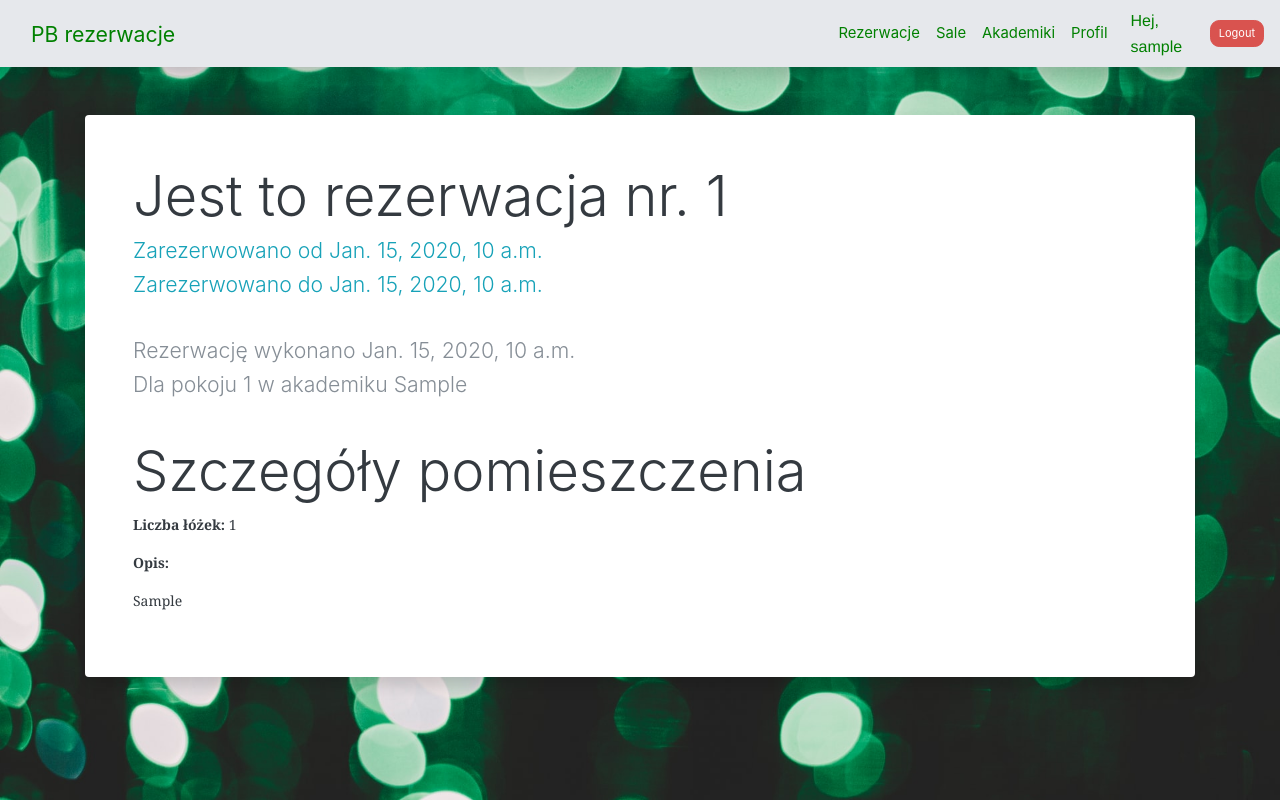
After one commit to MuskoM/bazy_danych_reservations, a Django app: a page that uses reservations/templates/reservations/detailed_room_reservation.html in a window 1280 px wide. The commit adds this page. Run offline with Django 3.2, Linux system fonts and the light colour scheme; a user stored in the database is signed in; tables that the repository leaves empty hold one stand-in row (values such as "Sample post"); some libraries are stand-ins or nearby versions.

Commit message:
Projekt skonczony. Hurra!!

```diff
--- a/reservations/admin.py
+++ b/reservations/admin.py
@@ -28,15 +28,15 @@ class RezerwacjaSaliAdmin(admin.ModelAdmin):
 
 
 class PracowaniaSpecjalistycznaAdmin(admin.ModelAdmin):
-    list_display = ['nr_pracowni','ilosc_miejsc','czy_rzutnik','osprzet']
+    list_display = ['nr_pracowni', 'id_wydzialu','ilosc_miejsc','czy_rzutnik','osprzet']
 
 
 class SalaAdmin(admin.ModelAdmin):
-    list_display = ['nr_sali','ilosc_miejsc','czy_rzutnik','jaka_tablica']
+    list_display = ['nr_sali', 'id_wydzialu','ilosc_miejsc','czy_rzutnik','jaka_tablica']
 
 
 class LaboratoriumAdmin(admin.ModelAdmin):
-    list_display = ['nr_laboratorium','ilosc_miejsc','czy_rzutnik','osprzet']
+    list_display = ['nr_laboratorium','id_wydzialu','ilosc_miejsc','czy_rzutnik','osprzet']
 
 
 class AkademikAdmin(admin.ModelAdmin):
--- a/reservations/models.py
+++ b/reservations/models.py
@@ -191,7 +191,8 @@ class RezerwacjaPokoju(models.Model):
         super(RezerwacjaPokoju, self).save(*args, **kwargs)
 
     def __str__(self):
-        return f'Rezerwacja: {self.id_rezerwacji_pokoju} Użytkownik {self.id_uzytkownika}'
+        #return f'Rezerwacja: {self.id_rezerwacji_pokoju} Użytkownik {self.id_uzytkownika}'
+        return f'{self.id_rezerwacji_pokoju}'
 
     class Meta:
         verbose_name_plural = "Rezerwacje Pokoi"
--- /dev/null
+++ b/reservations/templates/reservations/detailed_room_reservation.html
@@ -0,0 +1,17 @@
+{% extends "generic_site.html" %}
+
+{% block contents %}
+
+    <h2 class="display-4"> Jest to rezerwacja nr. {{ reservation.id_rezerwacji_pokoju }}</h2>
+    <h3 class="lead text-info"> Zarezerwowano od {{ reservation.data_od }}</h3>
+    <h3 class="lead text-info"> Zarezerwowano do {{ reservation.data_do }}</h3>
+    <hr>
+    <h3 class="lead"> Rezerwację wykonano {{ reservation.data_wykonania_rezerwacji }}</h3>
+    <h3 class="lead"> Dla pokoju {{ reservation.id_pokoju.id_pokoju }} w akademiku
+        {{ reservation.id_pokoju.id_akademika }}</h3>
+    <hr>
+    <h3 class="display-4">Szczegóły pomieszczenia</h3>
+    <p class="leads"><strong>Liczba łóżek:</strong> {{ beds_amount }}</p>
+    <p class="leads"><strong>Opis:</strong></p>
+    <p class="leads">{{ description }}</p>
+{% endblock contents %}
--- a/reservations/templates/reservations/profile.html
+++ b/reservations/templates/reservations/profile.html
@@ -18,8 +18,7 @@
 
         {% endblock info %}
         {% block res_links %}
-            <h2 style="display: flex; justify-content: center; align-content: center; margin-left: -1em">Twoje
-                rezerwacje</h2>
+            <h2 style="display: flex; justify-content: center; align-content: center; margin-left: -1em">Twoje rezerwacje sal</h2>
             <div style="display: flex; justify-content: center; align-content: center">
                 <a class="btn btn-success" style="margin-right: 1em" href="{% url "user_accepted_reservations" %}">Zaakceptowane
                     Rezerwacje</a>
@@ -29,8 +28,7 @@
                     rezerwacje</a>
             </div>
 
-            <h2 style="display: flex; justify-content: center; align-content: center; margin-left: -1em">Twoje
-                rezerwacje pokoi</h2>
+            <h2 style="display: flex; justify-content: center; align-content: center; margin-left: -1em">Twoje rezerwacje pokoi</h2>
             <div style="display: flex; justify-content: center; align-content: center; margin-bottom: 2em">
                 <a class="btn btn-success" style="margin-right: 1em" href="{% url "user_accepted_room_reservations" %}">Zaakceptowane
                     Rezerwacje</a>
--- a/reservations/templates/reservations/reservation_list.html
+++ b/reservations/templates/reservations/reservation_list.html
@@ -4,7 +4,7 @@
 {% block contents %}
     {% load static %}
     <link rel="stylesheet" type="text/css" href="{% static "reservations/css/reservations.css" %}">
-    <h1 class="display-3">Rezerwacje</h1>
+    <h1 class="display-3">Rezerwacje sal</h1>
     <div class="reservations-container">
         <div class="first-div">
 
--- a/reservations/templates/reservations/user_reservations/user_accepted_room_reservations_list.html
+++ b/reservations/templates/reservations/user_reservations/user_accepted_room_reservations_list.html
@@ -4,8 +4,5 @@
     <h1 align="center">Rezerwacje zaakceptowane</h1>
 {% endblock title %}
 
-{% block buttons %}
-    <div style="float: left;">
-        <button name="status" value="O" type="submit" class="btn btn-danger">Zabroń</button>
-    </div>
+{% block resing_button %}
 {% endblock %}
--- a/reservations/templates/reservations/user_reservations/user_declined_room_reservations_list.html
+++ b/reservations/templates/reservations/user_reservations/user_declined_room_reservations_list.html
@@ -4,8 +4,5 @@
     <h1 align="center">Rezerwacje odrzucone</h1>
 {% endblock title %}
 
-{% block buttons %}
-    <div style="float: left;">
-        <button name="status" value="Z" type="submit" class="btn btn-success">Zezwol</button>
-    </div>
+{% block resing_button %}
 {% endblock %}
--- a/reservations/urls.py
+++ b/reservations/urls.py
@@ -24,14 +24,14 @@ urlpatterns += [
 
     # DONE////
     # login required and admin sites
-    # TODO: rozminic usprawnienia, zeby tylko admin mial dostep do tych stron
     path('admin/pending_reservations/', login_required(Pending_reservations.as_view()), name="pending_reservations"),
     path('admin/pending_reservations/reservation=<int:reservation_id>/', login_required(Pending_reservations.as_view()),
          name="reservation_temp"),
     path('admin/declined_reservations/', views.declined_reservations, name="declined_reservations"),
     path('admin/accepted_reservations/', views.accepted_reservations, name="accepted_reservations"),
 
-    path('admin/pending_room_reservations/', login_required(Pending_room_reservations.as_view()), name="pending_room_reservations"),
+    path('admin/pending_room_reservations/', login_required(Pending_room_reservations.as_view()),
+         name="pending_room_reservations"),
     path('admin/pending_room_reservations/reservation=<int:reservation_id>/', login_required(Pending_room_reservations.as_view()),
          name="temp_reservation_room"),
 
@@ -56,6 +56,10 @@ urlpatterns += [
     path('user/all_reservations/res=<int:reservation_id>/resign', views.resign_from_reservation,
          name="resign_from_reservation"),
 
+    path('user/all_room_reservations/res=<int:room_reservation_id>/detail', views.detailed_room_reservation,
+         name="room_reservation_details"),
+    path('user/all_room_reservations/res=<int:room_reservation_id>/resign', views.resign_from_room_reservation,
+         name="resign_from_room_reservation"),
     # ////DONE
     # path('user/all_reservations/res=<int:reservation_id>/request', views.request_reservation),
 
--- a/reservations/views.py
+++ b/reservations/views.py
@@ -136,6 +136,8 @@ class Dormitory_Room_reservations(View):
     def get(self, request, id_akademika, id_pokoju):
         selected_room = Pokoj.objects.get(id_akademika=id_akademika, id_pokoju=id_pokoju)
         nr_pom = selected_room.id_pokoju
+        opis = selected_room.opis
+        ilosc_lozek = selected_room.ilosc_lozek
 
         room_reservations_list = RezerwacjaPokoju.objects.filter(id_pokoju=id_pokoju, status='Z')
         room_reservations_list = room_reservations_list.order_by("data_od")
@@ -144,7 +146,9 @@ class Dormitory_Room_reservations(View):
             "akademik_id": id_akademika,
             "selected_room": selected_room,
             "nr_pom": nr_pom,
-            "lista_rezerwacji": room_reservations_list
+            "lista_rezerwacji": room_reservations_list,
+            "opis": opis,
+            "ilosc_lozek": ilosc_lozek
         }
 
         return render(request, 'reservations/akademiki/pokoj.html', context)
@@ -160,8 +164,11 @@ class Dormitory_Room_reservations(View):
             new_reservation_form.data_do = new_reservation.cleaned_data['data_do']
 
             try:
-                new_reservation.save()
-                messages.success(request, 'Pomyślnie dokonano rezerwacji!!')
+                if RezerwacjaPokoju.objects.filter(id_uzytkownika=request.user.uzytkownik).exists():
+                    messages.error(request, 'Juz dokonałałeś jednej rezerwacji!!')
+                else:
+                    new_reservation.save()
+                    messages.success(request, 'Pomyślnie dokonano rezerwacji!!')
             except ValidationError:
                 messages.error(request, 'Nie dokonano rezerwacji!! Wybrano datę z przeszłośći')
 
@@ -193,7 +200,7 @@ class Pending_room_reservations(View):
         pending = RezerwacjaPokoju.objects.filter(status="R")
         pending = pending.order_by("data_od")
         context = {
-            "reservations_list": pending
+            "room_reservations_list": pending
         }
 
         return render(request, 'reservations/admin_reservations/pending_room_reservations_list.html', context)
@@ -233,10 +240,10 @@ def accepted_reservations(request):
 def declined_room_reservations(request):
     declined = RezerwacjaPokoju.objects.filter(status="O")
     context = {
-        "reservations_list": declined,
+        "room_reservations_list": declined,
     }
 
-    return render(request, 'reservations/admin_reservations/declined_reservations_list.html', context)
+    return render(request, 'reservations/admin_reservations/declined_room_reservations_list.html', context)
 
 
 @login_required
@@ -244,10 +251,10 @@ def accepted_room_reservations(request):
     accepted = RezerwacjaPokoju.objects.filter(status="Z")
 
     context = {
-        "reservations_list": accepted,
+        "room_reservations_list": accepted,
     }
 
-    return render(request, 'reservations/admin_reservations/accepted_reservations_list.html', context)
+    return render(request, 'reservations/admin_reservations/accepted_room_reservations_list.html', context)
 
 
 @login_required
@@ -292,7 +299,7 @@ def user_pending_room_reservations(request):
     pending = RezerwacjaPokoju.objects.filter(id_uzytkownika=user_id, status="R")
 
     context = {
-        "reservations_list": pending,
+        "room_reservations_list": pending,
     }
 
     return render(request, 'reservations/user_reservations/user_pending_room_reservations_list.html', context)
@@ -304,7 +311,7 @@ def user_declined_room_reservations(request):
     declined = RezerwacjaPokoju.objects.filter(id_uzytkownika=user_id, status="O")
 
     context = {
-        "reservations_list": declined
+        "room_reservations_list": declined
     }
 
     return render(request, 'reservations/user_reservations/user_declined_room_reservations_list.html', context)
@@ -316,7 +323,7 @@ def user_accepted_room_reservations(request):
     accepted_reservations = RezerwacjaPokoju.objects.filter(id_uzytkownika=user_id, status="Z")
 
     context = {
-        "reservations_list": accepted_reservations
+        "room_reservations_list": accepted_reservations
     }
 
     return render(request, 'reservations/user_reservations/user_accepted_room_reservations_list.html', context)
@@ -373,7 +380,32 @@ def resign_from_reservation(request, reservation_id):
 
     selected_reservation.delete()
 
-    return redirect('profil')
+    return redirect(request.META.get('HTTP_REFERER'))
+
+@login_required
+def detailed_room_reservation(request, room_reservation_id):
+    selected_room_reservation = RezerwacjaPokoju.objects.get(id_rezerwacji_pokoju=room_reservation_id)
+    akademik_id = selected_room_reservation.id_pokoju.id_akademika
+    ilosc_lozek = selected_room_reservation.id_pokoju.ilosc_lozek
+    opis = selected_room_reservation.id_pokoju.opis
+
+    context = {
+        "reservation": selected_room_reservation,
+        "akademik_id": akademik_id,
+        "beds_amount": ilosc_lozek,
+        "description": opis
+    }
+
+    return render(request, 'reservations/detailed_room_reservation.html', context)
+
+@login_required
+def resign_from_room_reservation(request, room_reservation_id):
+    user_reservations = RezerwacjaPokoju.objects.filter(id_uzytkownika=request.user.uzytkownik)
+    selected_reservation = user_reservations.get(id_rezerwacji_pokoju=room_reservation_id)
+
+    selected_reservation.delete()
+
+    return redirect(request.META.get('HTTP_REFERER'))
 
 
 @login_required
```
Also changed, not shown: reservations/templates/reservations/admin_profile.html (+7 -2 lines), reservations/templates/reservations/admin_reservations/pending_room_reservations_list.html (+4 -3 lines), reservations/templates/reservations/akademiki/pokoj.html (+8 -12 lines), reservations/templates/reservations/user_reservations/user_pending_room_reservations_list.html (+12 -8 lines).
